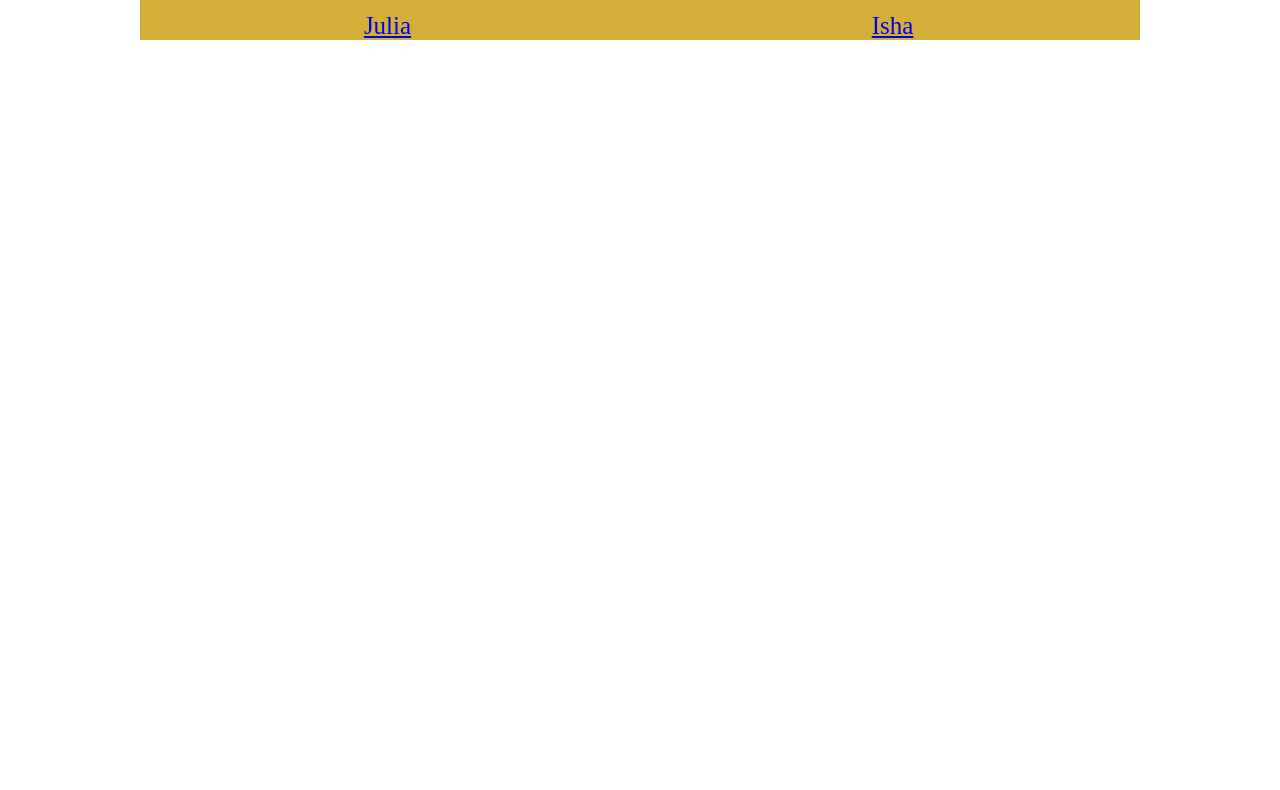
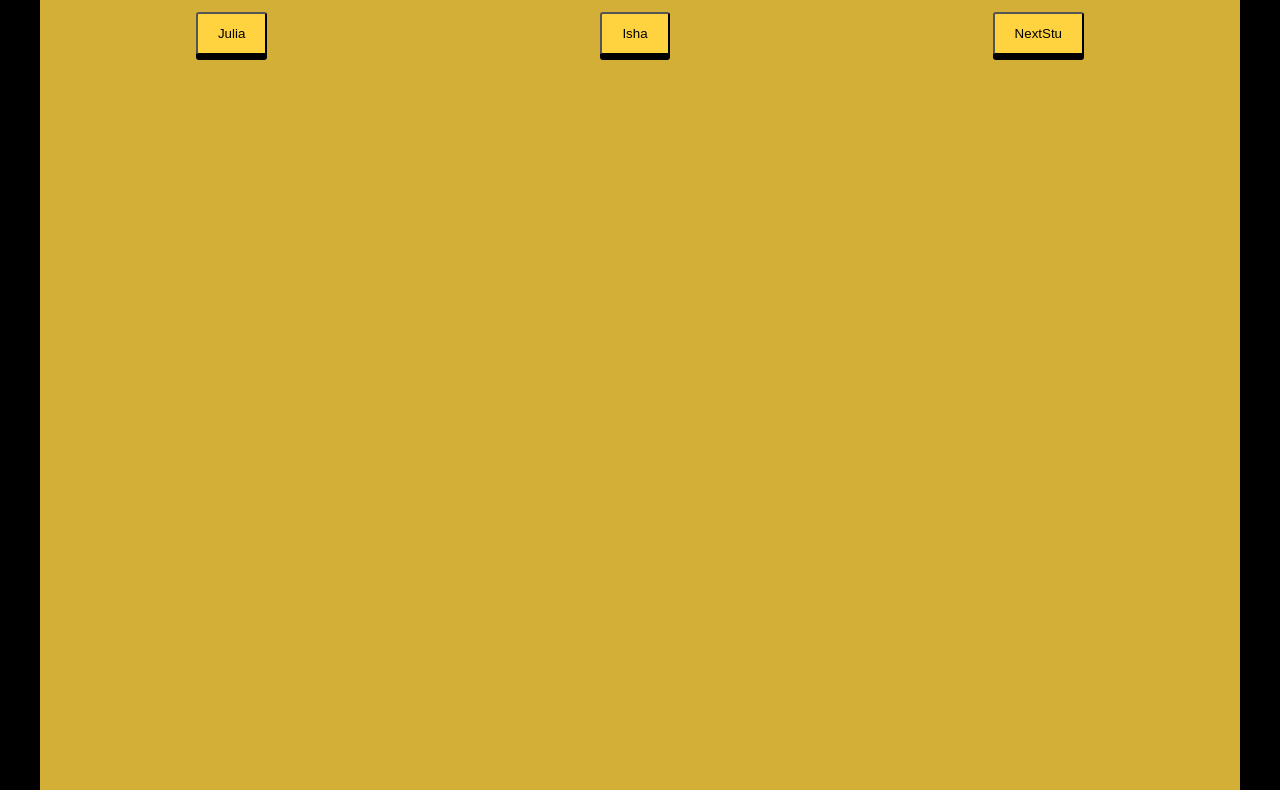
Before and after one commit to JulThompson/ok, a plain HTML site: page links.html in a window 1280 px wide. Shown: the part 89-879 px from the top of the page. Before the commit the page ends 800 px from the top, so only its background shows below. Drawn offline with Linux system fonts and the light colour scheme.

Commit message:
Buttons!!! courtesy of isha!!

```diff
--- a/links.html
+++ b/links.html
@@ -10,9 +10,10 @@
 <body>
     <h1>Links</h1>
     <div class="wrapper">
-        <div class="link"><a href="student_pgs/julia.html">Julia</a></div>
-        <div class="link"><a href="student_pgs/isha.html">Isha</a></div>
-        <!-- <div class="link"><a href="student_pgs/isha.html"><button class="coolBtn">Isha</button></a></div> -->
+        <div class="link"><a href="student_pgs/julia.html"><button class="coolBtn">Julia</button></a></div>
+        <div class="link"><a href="student_pgs/isha.html"><button class="coolBtn">Isha</button></a></div>
+        <div class="link"><a href=""><button class="coolBtn">NextStu</button></a></div>
+    </div>
     </div>
 
 </body>
--- a/style/links.css
+++ b/style/links.css
@@ -1,15 +1,16 @@
 html {
-    background-color: white;
+    background-color: black;
 }
 body {
-    width: 1000px;
+    width: 1200px;
+    height: 2000px;
     background-color: #d4af37;
     margin: auto auto;
 }
 
 .wrapper {
     display: grid;
-    grid-template-columns: repeat(2, 1fr);
+    grid-template-columns: repeat(3, 1fr);
     gap: 10px;
     grid-auto-rows: minmax(10px, auto);
     text-align: center;
@@ -37,7 +38,7 @@ h1 {
     padding-right: 20px;
     box-shadow: 0px 5px black;
     border-radius: 3px;
-    background-color: yellow;
+    background-color: #ffd23f;
     margin-right: 10px;
     transition: all .5s;
 }
```
Also changed, not shown: student_pgs/julia.html (+12 -0 lines).
